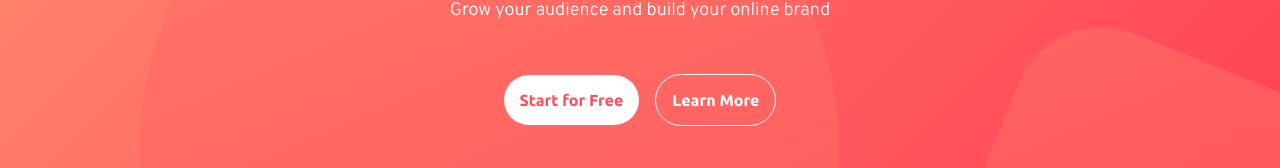
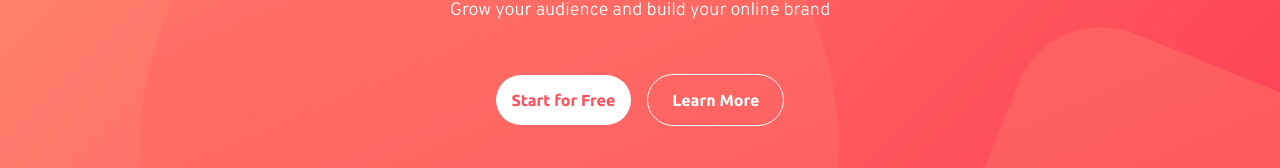
Before and after one commit to babs20/blogr, a React (Create React App) app: page / in a window 1280 px wide. Shown: the part 330-498 px from the top of the page. Built offline with nearby package versions, Linux system fonts and the light colour scheme.

Commit message:
update padding on button

```diff
--- a/src/components/Header.tsx
+++ b/src/components/Header.tsx
@@ -120,7 +120,7 @@ export const IntroSection = (): JSX.Element => {
             <PillButton
               text='Learn More'
               isSolid={false}
-              padding='1rem'
+              padding='1rem 1.5rem'
               border='1px #FFF solid'
             />
           </ButtonContainer>
```
